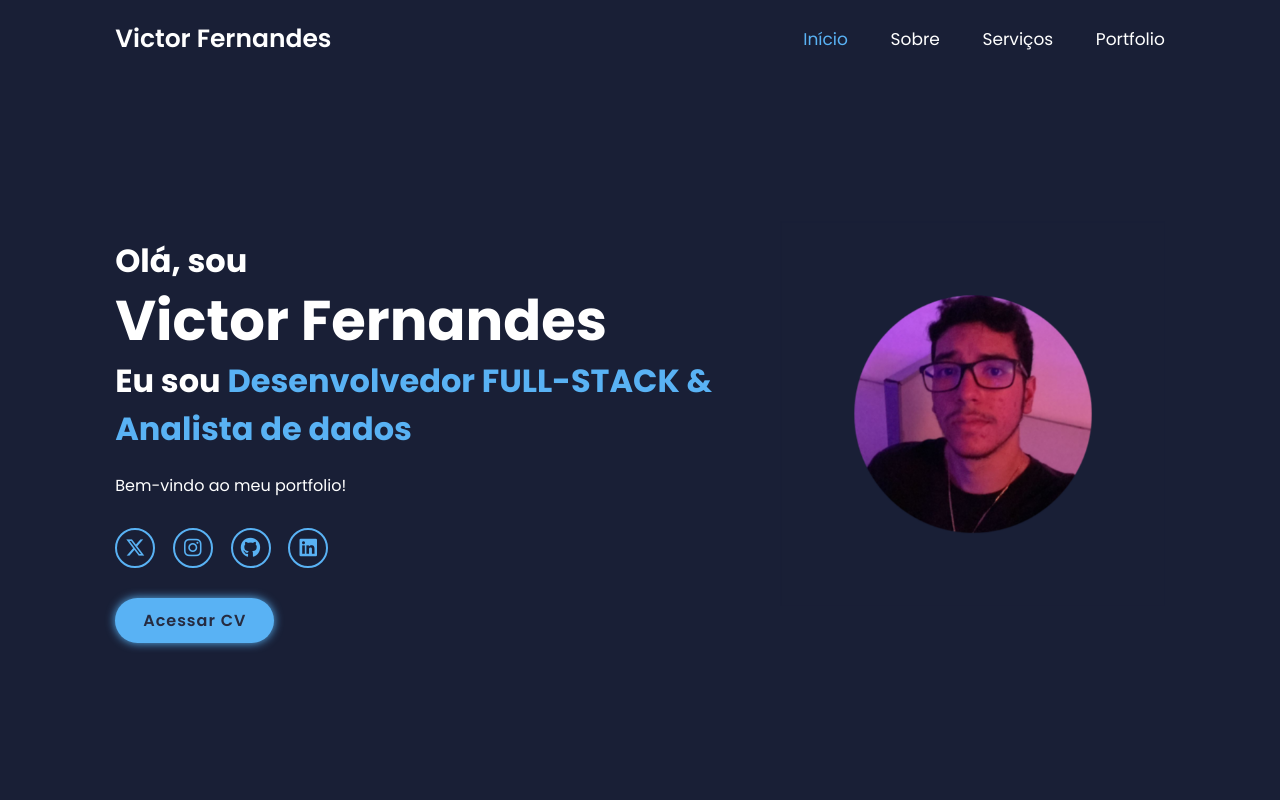
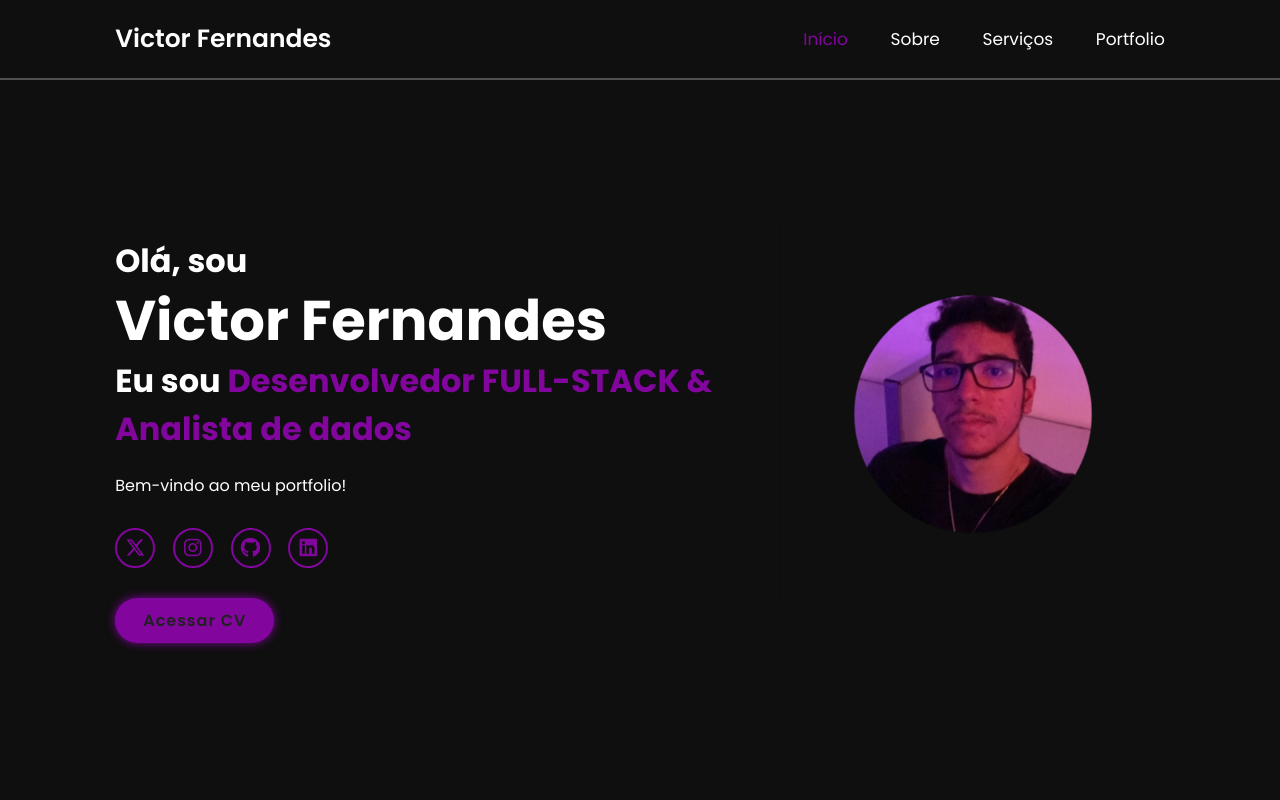
Before and after one commit to VFSomente/Curriculo_Victor, a plain HTML site: page index.html in a window 1280 px wide. Shown: the top 800 px of the page. Drawn offline with nearby package versions, Linux system fonts and the light colour scheme.

Commit message:
Atualização 1.2

```diff
--- a/index.html
+++ b/index.html
@@ -43,7 +43,7 @@
             <a target="_blank" href="https://www.canva.com/design/DAGUmRoP94o/qQvTFXn0DnpPX3M4-5o7wA/view?utm_content=DAGUmRoP94o&utm_campaign=designshare&utm_medium=link&utm_source=editor" class="btn"> Acessar CV</a>
         </div>
         <div class="home-img">
-            <img src="src/img/FotoTratada.png" alt="">
+            <img src="src/img/fototratada(2).png" alt="">
         </div>
 
     </section>
--- a/src/css/style.css
+++ b/src/css/style.css
@@ -12,10 +12,11 @@
 }
 
 :root {
-  --bg-color: #191f36;
-  --snd-bf-color: #262b40;
+  --bg-color: rgb(15, 15, 15);
+  --snd-bf-color: rgb(33, 33, 33);
   --text-color: #fff;
-  --main-color: #59b2f4;
+  --main-color: rgb(130, 5, 158);
+  --black-color: #505050;
 }
 
 html {
@@ -43,6 +44,7 @@ section {
   justify-content: space-between;
   align-items: center;
   z-index: 100;
+  border-bottom: 0.2rem solid var(--black-color);
 }
 
 .logo {
```
Also changed, not shown: src/img/fotoTratada(2).png (added).
